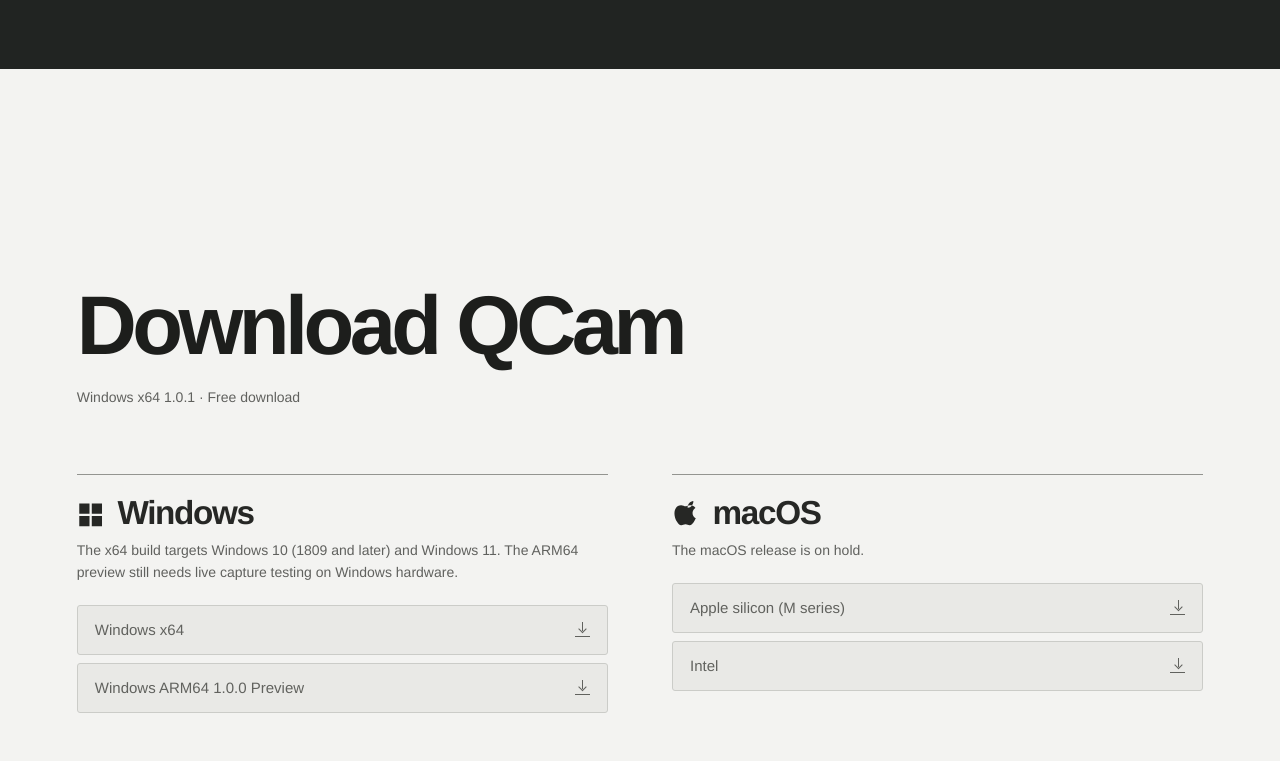
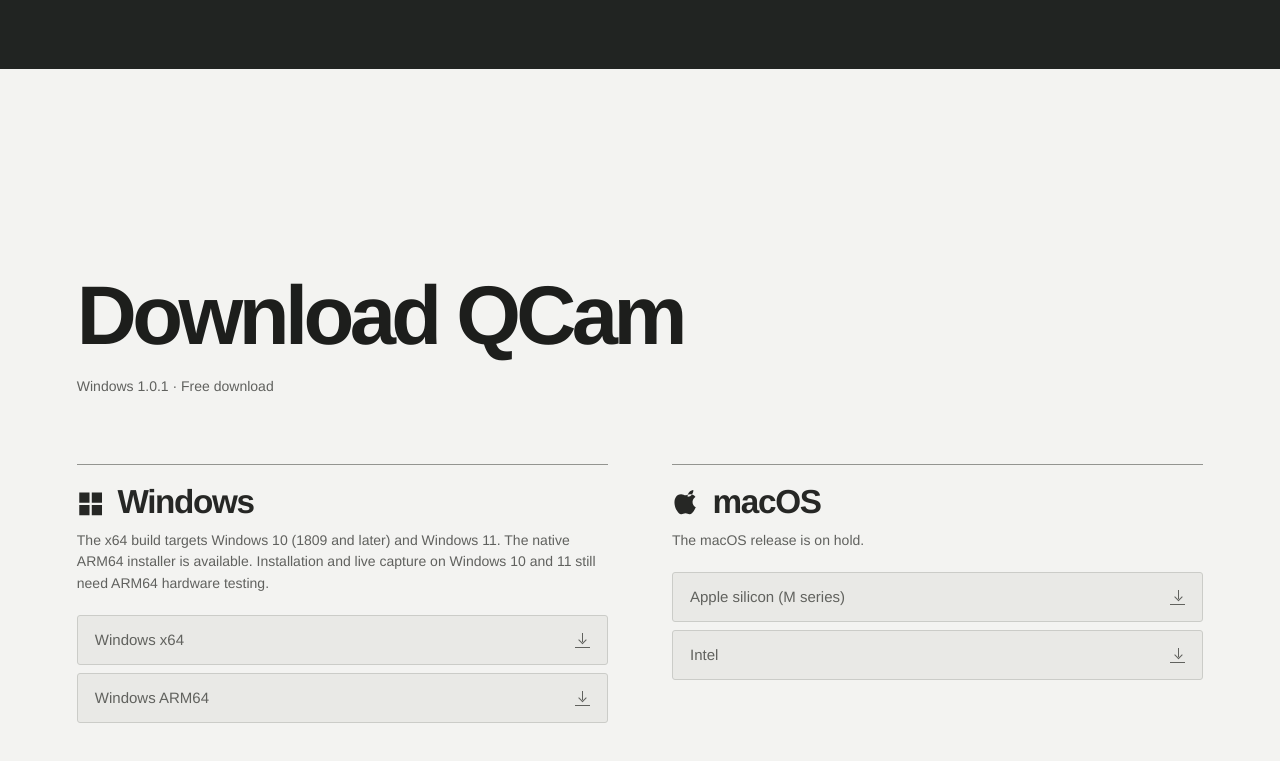
Before and after one commit to gddjag/QCam, a plain HTML site: page index.html in a window 1280 px wide. Shown: the part 4731-5492 px from the top of the page. Drawn offline with Linux system fonts and the light colour scheme.

Commit message:
Publish QCam 1.0.1 ARM64 installer

```diff
--- a/index.html
+++ b/index.html
@@ -780,7 +780,7 @@ html:has(.viewer[open]) { overflow: hidden }
   <div class="wrap download-layout">
     <div class="download-intro">
       <h2 id="download-title">下载 QCam</h2>
-      <p>Windows x64 1.0.1 · 免费下载</p>
+      <p>Windows 版 1.0.1 · 免费下载</p>
     </div>
     <div class="download-platforms">
       <div class="download-platform">
@@ -788,10 +788,10 @@ html:has(.viewer[open]) { overflow: hidden }
           <svg aria-hidden="true" viewBox="0 0 24 24"><path d="M2 3h9v9H2zm11 0h9v9h-9zM2 14h9v9H2zm11 0h9v9h-9z"/></svg>
           Windows
         </h3>
-        <p>x64 面向 Windows 10（1809 起）和 Windows 11。ARM64 提供预览版，直播采集待实机验证。</p>
+        <p>x64 面向 Windows 10（1809 起）和 Windows 11。ARM64 提供原生安装包，Windows 10／11 安装和直播采集待实机验证。</p>
         <div class="download-choices">
           <a href="https://github.com/gddjag/QCam/releases/download/v1.0.1/QCam-Windows-x64-1.0.1-Setup.exe">Windows x64<span class="download-glyph" aria-hidden="true"></span></a>
-          <a href="https://github.com/gddjag/QCam/releases/download/v1.0.0/QCam-Windows-arm64-1.0.0-Setup.exe">Windows ARM64 1.0.0 预览<span class="download-glyph" aria-hidden="true"></span></a>
+          <a href="https://github.com/gddjag/QCam/releases/download/v1.0.1/QCam-Windows-arm64-1.0.1-Setup.exe">Windows ARM64<span class="download-glyph" aria-hidden="true"></span></a>
         </div>
       </div>
       <div class="download-platform">
@@ -917,9 +917,8 @@ html:has(.viewer[open]) { overflow: hidden }
   "手机推流中断，怎样恢复？": "How do I reconnect a phone stream?",
   "在 SRT 监听模式下，QCam 会重新等待推流。先确认手机和电脑所在的局域网可以互访，再从手机重新推流。改过地址或端口时，在「网络视频源」中点「应用并重新连接」。点「切回摄像头」可恢复实体设备输入。": "In SRT listener mode, QCam waits for the stream to return. Make sure the phone and computer can reach each other on the same local network, then restart the stream on the phone. If the address or port changed, open Network video source (网络视频源) and select Apply and reconnect (应用并重新连接). Select Switch to camera (切回摄像头) to return to the webcam.",
   "下载 QCam": "Download QCam",
-  "Windows x64 1.0.1 · 免费下载": "Windows x64 1.0.1 · Free download",
-  "x64 面向 Windows 10（1809 起）和 Windows 11。ARM64 提供预览版，直播采集待实机验证。": "The x64 build targets Windows 10 (1809 and later) and Windows 11. The ARM64 preview still needs live capture testing on Windows hardware.",
-  "Windows ARM64 1.0.0 预览": "Windows ARM64 1.0.0 Preview",
+  "Windows 版 1.0.1 · 免费下载": "Windows 1.0.1 · Free download",
+  "x64 面向 Windows 10（1809 起）和 Windows 11。ARM64 提供原生安装包，Windows 10／11 安装和直播采集待实机验证。": "The x64 build targets Windows 10 (1809 and later) and Windows 11. The native ARM64 installer is available. Installation and live capture on Windows 10 and 11 still need ARM64 hardware testing.",
   "macOS 版暂停发布。": "The macOS release is on hold.",
   "macOS Apple 芯片，M 系列，暂停发布": "macOS for Apple silicon (M series), release on hold",
   "Apple 芯片（M 系列）": "Apple silicon (M series)",
```
